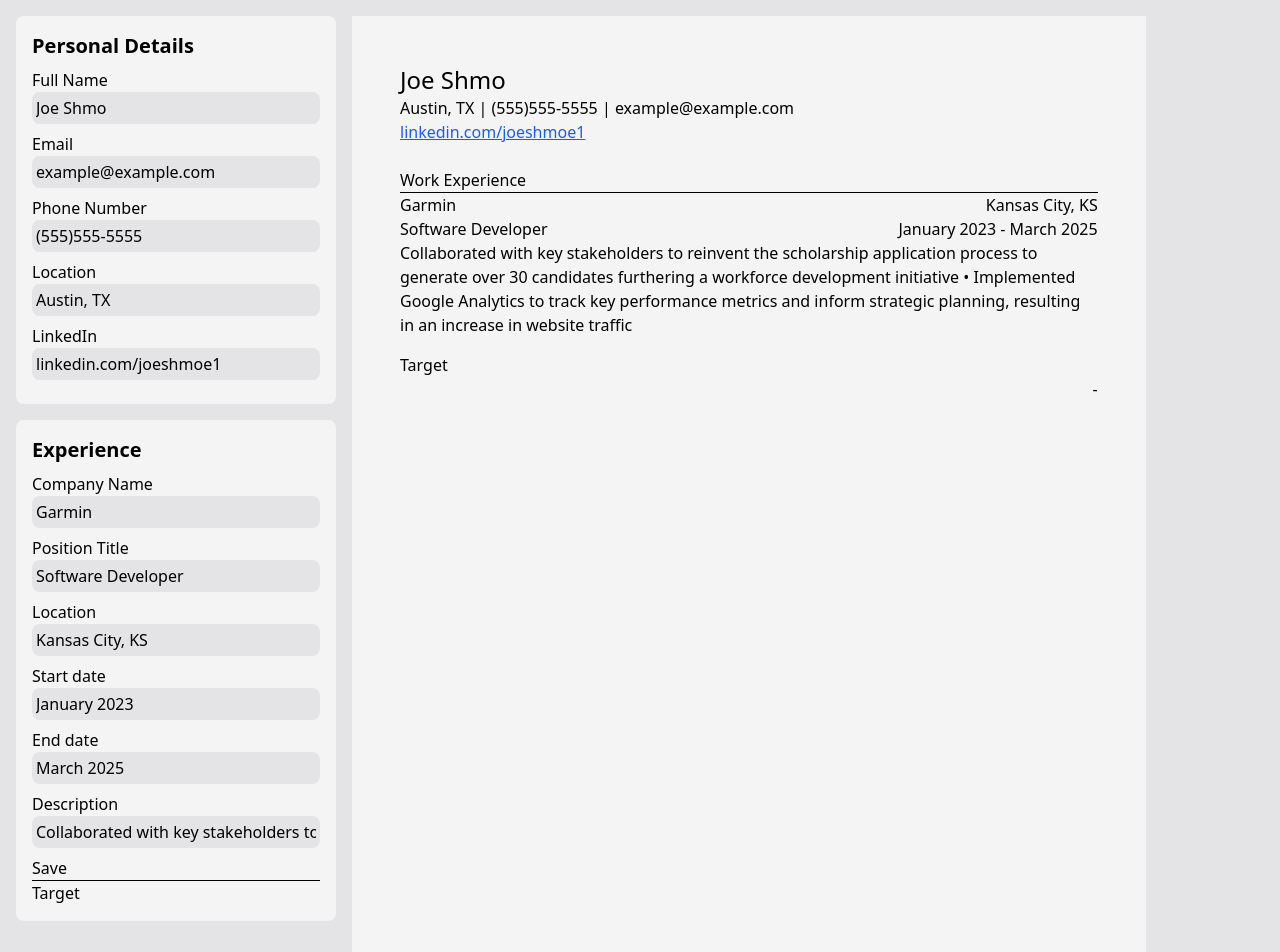
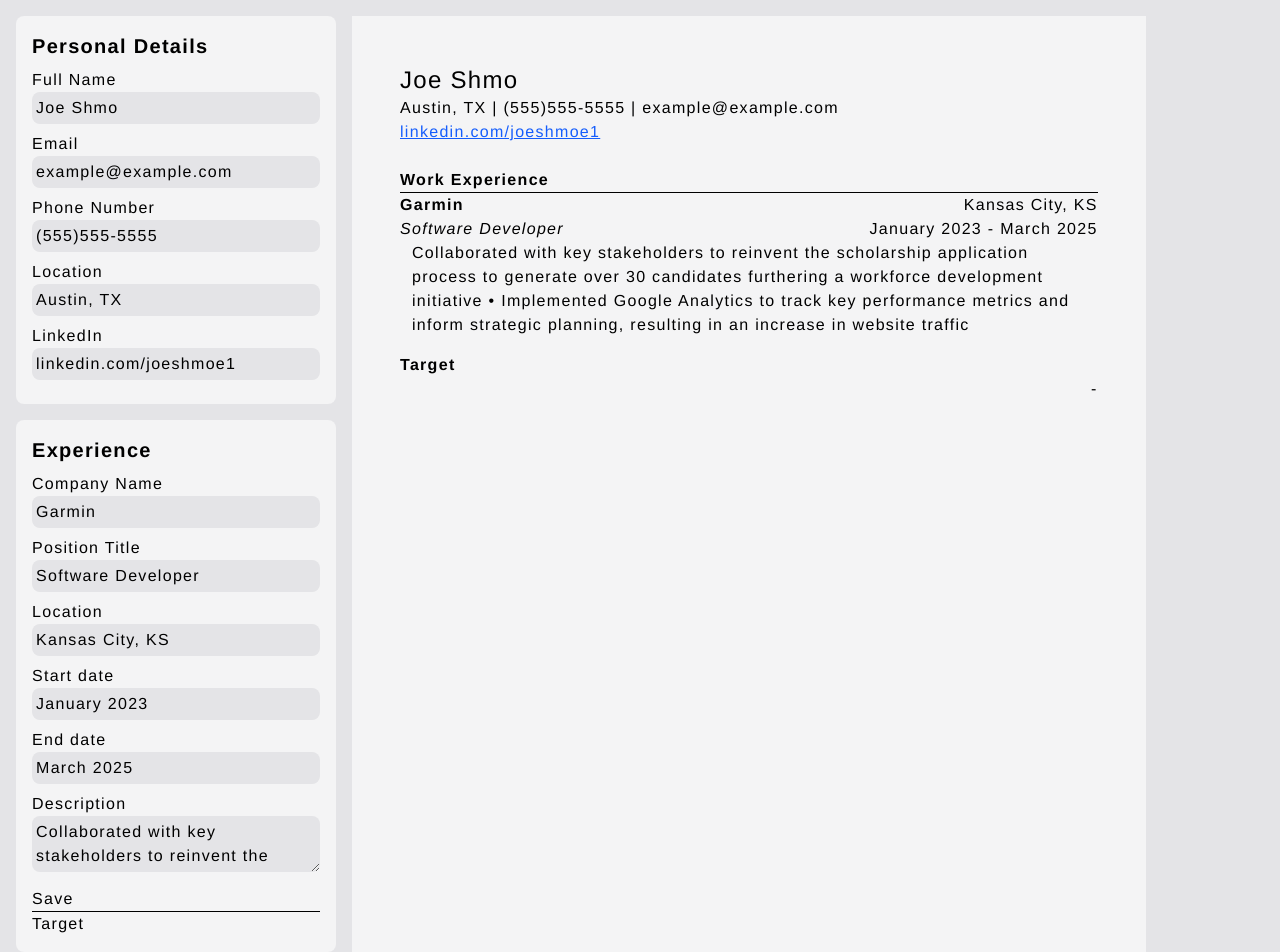
Before and after one commit to SherwinDistor/odin-cv-application, a React (Vite) app: page / in a window 1280 px wide. Shown: the top 952 px of the page. Built offline with nearby package versions, Linux system fonts and the light colour scheme.

Commit message:
Working on changes to experience

```diff
--- a/src/App.jsx
+++ b/src/App.jsx
@@ -38,6 +38,19 @@ function App() {
 
 	function handleChange(e) {
 		setPersonalDetails({ ...personalDetails, [e.target.name]: e.target.value });
+	}
+
+	function handleExperienceChange(e) {
+		experience.map((exp, index) => {
+			if (activeIndex == exp.id) {
+				const newField = { ...exp, [e.target.name]: e.target.value };
+				const newExperience = experience;
+				newExperience[index] = newField;
+				console.log(newExperience);
+
+				setExperience([newExperience]);
+			}
+		});
 	}
 
 	return (
@@ -91,6 +104,7 @@ function App() {
 										<ExperienceTile
 											key={index}
 											exp={exp}
+											handleChange={handleExperienceChange}
 											isActive={activeIndex === index}
 											onExpand={() => setActiveIndex(index)}
 										/>
@@ -115,22 +129,22 @@ function App() {
 							</a>
 						</div>
 						<div>
-							<h2>Work Experience</h2>
+							<h2 className='font-semibold'>Work Experience</h2>
 							<hr />
 							{experience.map((exp) => {
 								return (
 									<div className='mb-4' key={exp.id}>
 										<div className='flex justify-between'>
-											<h3>{exp.name}</h3>
+											<h3 className='font-semibold'>{exp.name}</h3>
 											<p>{exp.location}</p>
 										</div>
 										<div className='flex justify-between'>
-											<h3>{exp.position}</h3>
+											<h3 className='italic'>{exp.position}</h3>
 											<p>
 												{exp.startDate} - {exp.endDate}
 											</p>
 										</div>
-										<p>{exp.description}</p>
+										<p className='pl-3'>{exp.description}</p>
 									</div>
 								);
 							})}
--- a/src/components/ExperienceTile.jsx
+++ b/src/components/ExperienceTile.jsx
@@ -1,6 +1,6 @@
 import InputField from './InputField';
 
-function ExperienceTile({ exp, isActive, onExpand }) {
+function ExperienceTile({ exp, isActive, onExpand, handleChange }) {
 	return (
 		<>
 			{isActive ? (
@@ -9,7 +9,7 @@ function ExperienceTile({ exp, isActive, onExpand }) {
 						label='Company Name'
 						field='name'
 						value={exp.name}
-						handleChange={console.log('hi')}
+						handleChange={handleChange}
 					/>
 					<InputField
 						label='Position Title'
@@ -35,12 +35,11 @@ function ExperienceTile({ exp, isActive, onExpand }) {
 						value={exp.endDate}
 						handleChange={console.log('hi')}
 					/>
-					<InputField
-						label='Description'
-						field='description'
-						value={exp.description}
-						handleChange={console.log('hi')}
-					/>
+					<h2 className='text-md font-medium'>Description</h2>
+					<textarea className='bg-zinc-200 p-1 rounded-lg w-full mb-2'>
+						{exp.description}
+					</textarea>
+
 					<button>Save</button>
 					<hr />
 				</>
--- a/src/index.css
+++ b/src/index.css
@@ -3,4 +3,6 @@
 body {
 	margin: 0;
 	padding: 0;
+	letter-spacing: 1.3px;
+	font-family: Helvetica, Arial, sans-serif;
 }
```
